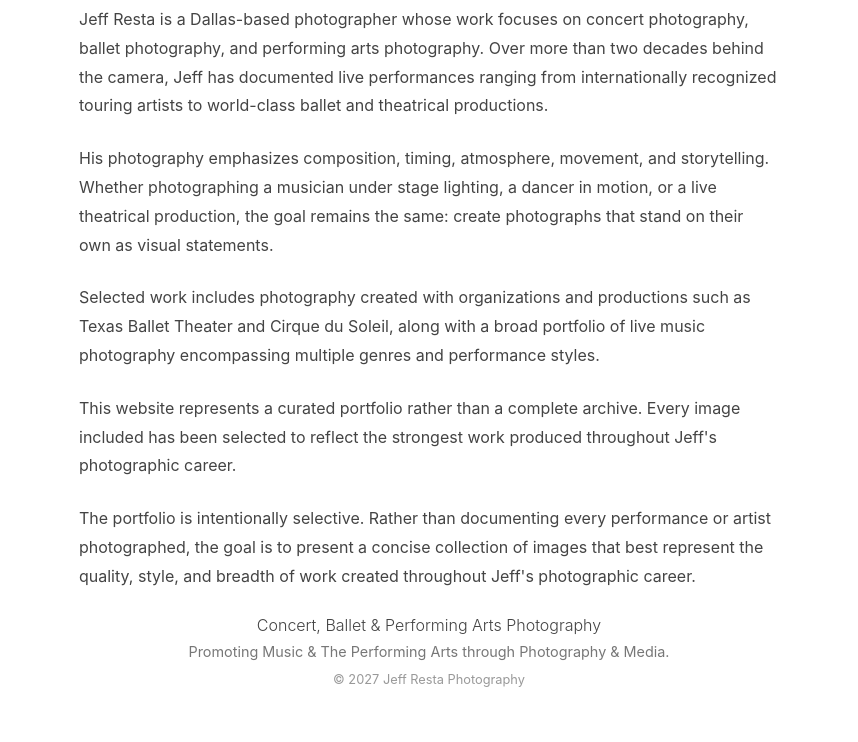
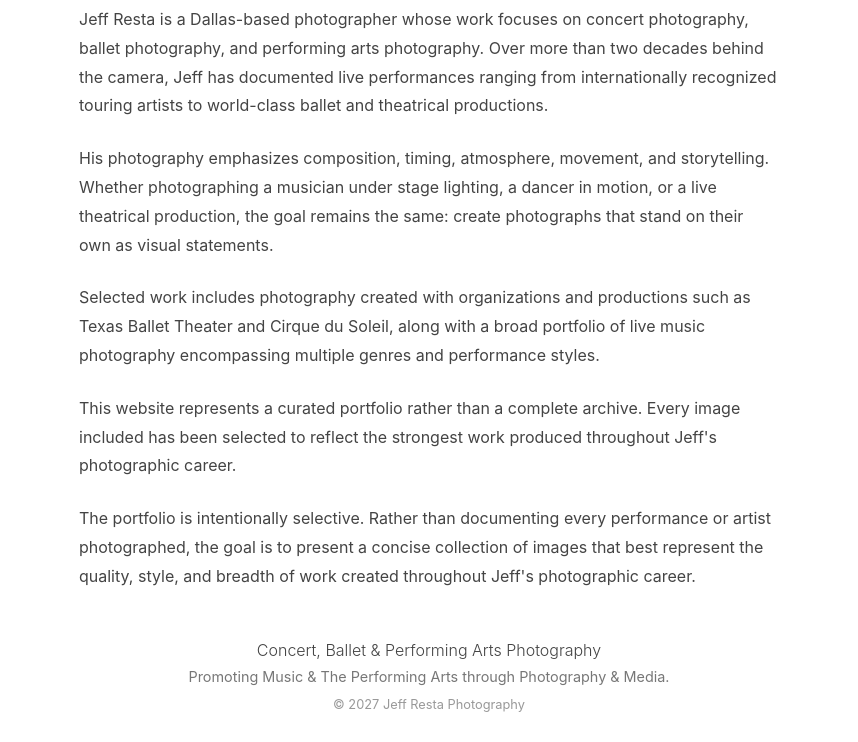
Before and after one commit to KRE8ORZ/jeffresta, a plain HTML site: page about.html in a window 1280 px wide. Shown: the part 74-816 px from the top of the page, without its empty margins (211-1069 px from the left). Drawn offline with Linux system fonts and the light colour scheme.

Commit message:
Update about.html

```diff
--- a/about.html
+++ b/about.html
@@ -51,6 +51,12 @@ nav a:hover{
 .separator{
     color:#c5c5c5;
     margin:0 4px;
+}
+
+/* This keeps the footer block in the same location
+   as the other pages */
+.content-area{
+    min-height:620px;
 }
 
 .about-content{
@@ -113,6 +119,10 @@ nav a{
     max-width:100%;
 }
 
+.content-area{
+    min-height:auto;
+}
+
 }
 
 </style>
@@ -126,7 +136,6 @@ nav a{
 <h1>JEFF RESTA</h1>
 
 <nav>
-
 <a href="index.html">Home</a>
 <span class="separator">•</span>
 
@@ -143,10 +152,11 @@ nav a{
 <span class="separator">•</span>
 
 <a href="about.html">About</a>
-
 </nav>
 
 </header>
+
+<div class="content-area">
 
 <div class="about-content">
 
@@ -172,6 +182,8 @@ The portfolio is intentionally selective. Rather than documenting every performa
 
 </div>
 
+</div>
+
 <div class="bottom-text">
 
 <h2>
```
